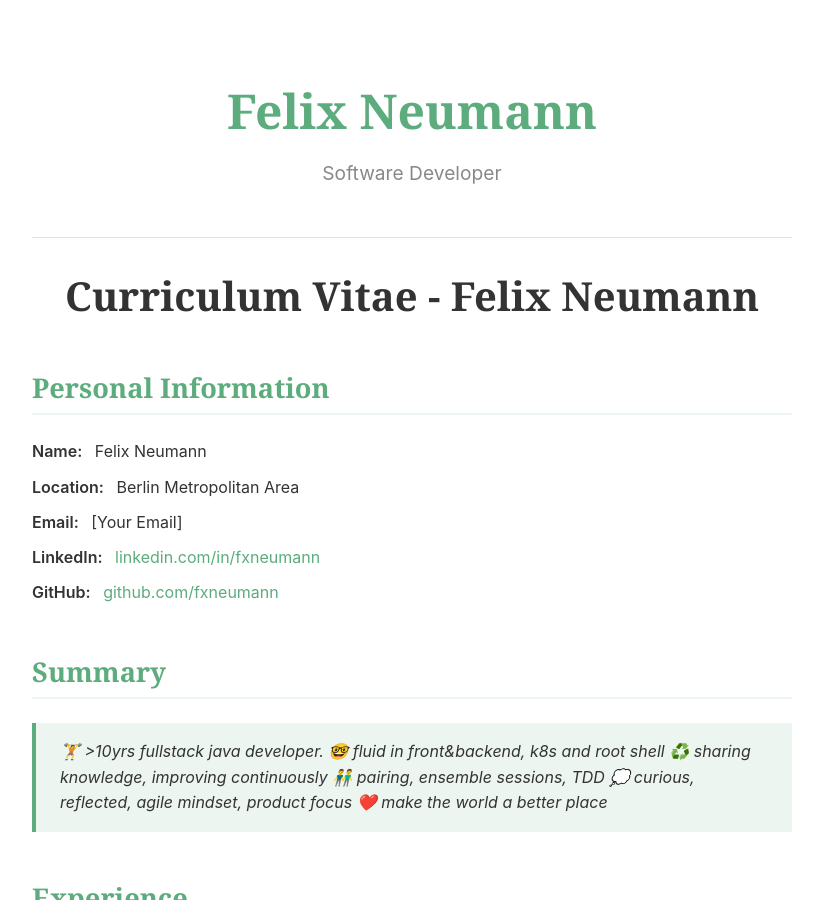
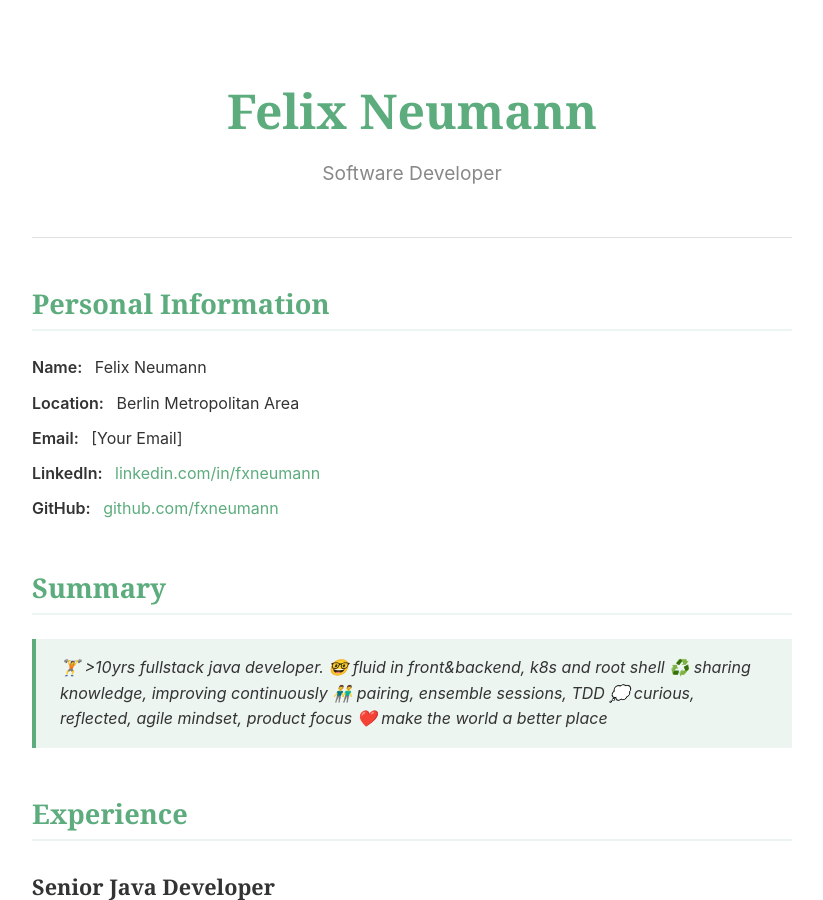
Before and after one commit to fxnn/fxnn.github.io, a Jekyll site: the page built from cv.md, in a window 1280 px wide and 900 px high. Shown: the whole window, without its empty margins (228-1051 px from the left). Built offline with Jekyll 4.4.1, drawn with Linux system fonts in a browser that asks for light colours.

Commit message:
fix: Remove redundant H1 heading from CV page

```diff
--- a/cv.md
+++ b/cv.md
@@ -2,8 +2,6 @@
 layout: default
 title: CV
 ---
-
-# Curriculum Vitae - Felix Neumann
 
 ## Personal Information
 
```
